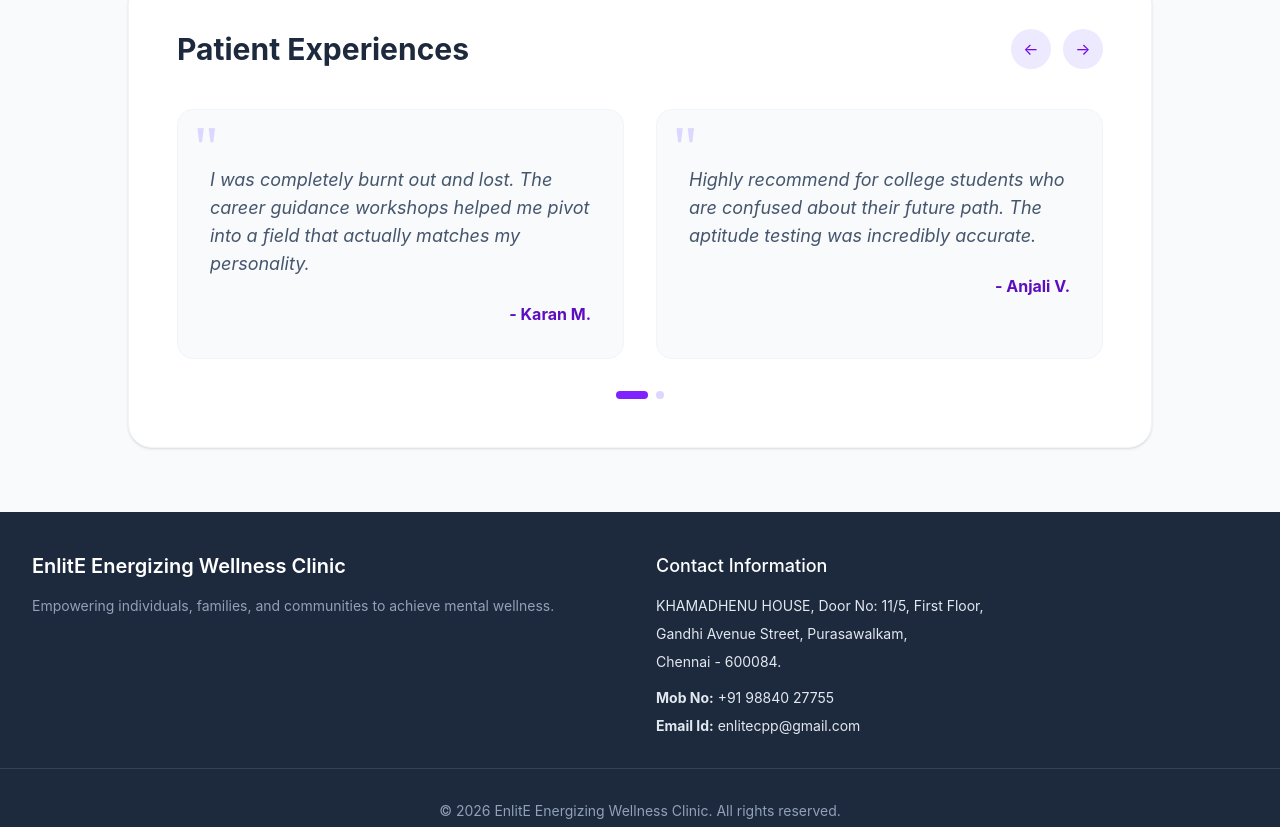
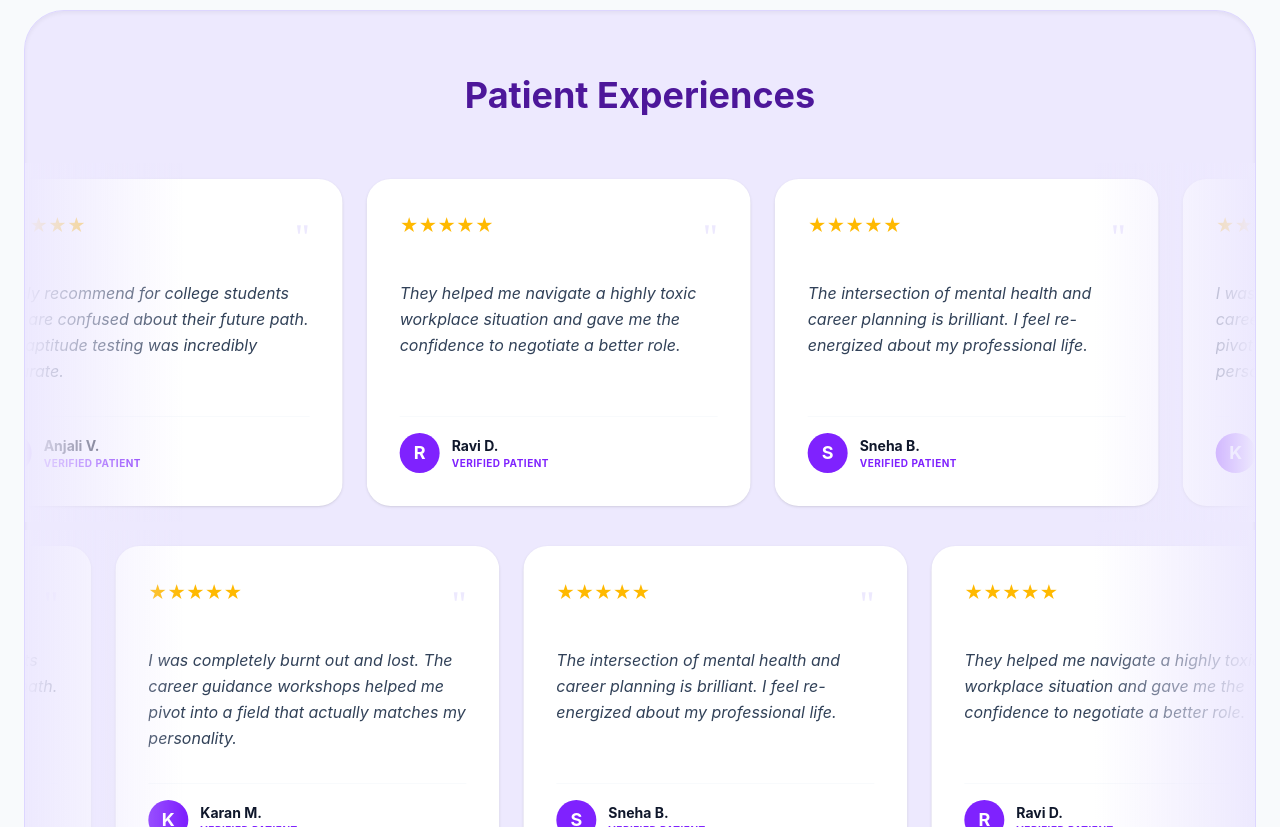
Before and after one commit to bytedarshan/EnlitE, a React (Vite) app: page /services/career in a window 1280 px wide. Shown: the part 1053-1880 px from the top of the page. Built offline with nearby package versions, Linux system fonts and the light colour scheme.

Commit message:
testimonials

```diff
--- a/src/pages/ServiceDetail.jsx
+++ b/src/pages/ServiceDetail.jsx
@@ -1,14 +1,11 @@
-import React, { useEffect, useState } from 'react';
+import React, { useEffect } from 'react';
 import { useParams, Link, Navigate } from 'react-router-dom';
-import { motion, AnimatePresence } from 'framer-motion';
+import { motion } from 'framer-motion';
 import { servicesData } from '../data/servicesData';
 
 const ServiceDetail = () => {
   const { id } = useParams();
   const service = servicesData[id];
-
-  // State for Testimonial Pagination
-  const [page, setPage] = useState(0);
 
   useEffect(() => {
     window.scrollTo(0, 0);
@@ -18,127 +15,168 @@ const ServiceDetail = () => {
     return <Navigate to="/services" />;
   }
 
-  // Calculate pages (2 testimonials per page)
-  const itemsPerPage = 2;
-  const totalPages = Math.ceil(service.testimonials.length / itemsPerPage);
-
-  // Slice the array to get only the current 2 testimonials
-  const currentTestimonials = service.testimonials.slice(
-    page * itemsPerPage,
-    (page * itemsPerPage) + itemsPerPage
-  );
-
-  const nextPage = () => setPage((prev) => (prev + 1) % totalPages);
-  const prevPage = () => setPage((prev) => (prev - 1 + totalPages) % totalPages);
-
+  // General page animations
   const fadeUp = {
     hidden: { opacity: 0, y: 20 },
     visible: { opacity: 1, y: 0, transition: { duration: 0.6 } }
   };
 
-  // Animation for the sliding testimonials
-  const slideVariants = {
-    enter: { opacity: 0, x: 50 },
-    center: { opacity: 1, x: 0, transition: { duration: 0.5, ease: "easeOut" } },
-    exit: { opacity: 0, x: -50, transition: { duration: 0.3, ease: "easeIn" } }
-  };
+  // We duplicate the testimonials multiple times so the infinite scroll never runs out of content
+  const marqueeItems = [...service.testimonials, ...service.testimonials, ...service.testimonials, ...service.testimonials];
 
   return (
-    <div className="bg-slate-50 min-h-screen py-16 px-4 sm:px-6 lg:px-8 overflow-hidden">
-      <div className="max-w-5xl mx-auto">
+    <div className="bg-slate-50 min-h-screen py-10 md:py-16 overflow-hidden">
 
+      {/* Injecting custom CSS for the infinite, pause-able marquee */}
+      <style>{`
+        @keyframes marqueeLeft {
+          0% { transform: translateX(0); }
+          100% { transform: translateX(-50%); }
+        }
+        @keyframes marqueeRight {
+          0% { transform: translateX(-50%); }
+          100% { transform: translateX(0); }
+        }
+        .animate-marquee-left {
+          animation: marqueeLeft 40s linear infinite;
+          width: max-content;
+        }
+        .animate-marquee-right {
+          animation: marqueeRight 40s linear infinite;
+          width: max-content;
+        }
+        /* Pauses the animation when the user hovers over the row */
+        .marquee-container:hover .animate-marquee-left,
+        .marquee-container:hover .animate-marquee-right {
+          animation-play-state: paused;
+        }
+      `}</style>
+
+      <div className="max-w-5xl mx-auto px-4 sm:px-6 lg:px-8">
         {/* Back Button */}
-        <Link to="/services" className="inline-flex items-center text-violet-600 hover:text-violet-800 font-medium mb-10 transition-colors">
+        <Link to="/services" className="inline-flex items-center text-violet-600 hover:text-violet-800 font-medium mb-8 md:mb-10 transition-colors">
           <span className="mr-2 text-xl">←</span> Back to All Services
         </Link>
 
         {/* Hero Section */}
-        <motion.div initial="hidden" animate="visible" variants={fadeUp} className="bg-white p-10 md:p-14 rounded-3xl shadow-sm border border-slate-100 mb-12">
-          <h1 className="text-3xl md:text-5xl font-bold text-slate-900 mb-6">{service.title}</h1>
-          <p className="text-xl text-violet-700 font-medium mb-8">{service.shortDesc}</p>
-          <p className="text-lg text-slate-700 leading-relaxed">{service.fullDesc}</p>
+        <motion.div initial="hidden" animate="visible" variants={fadeUp} className="bg-white p-8 md:p-14 rounded-2xl md:rounded-3xl shadow-sm border border-slate-100 mb-10 md:mb-12">
+          <h1 className="text-3xl md:text-5xl font-bold text-slate-900 mb-4 md:mb-6">{service.title}</h1>
+          <p className="text-lg md:text-xl text-violet-700 font-medium mb-6 md:mb-8">{service.shortDesc}</p>
+          <p className="text-base md:text-lg text-slate-700 leading-relaxed">{service.fullDesc}</p>
         </motion.div>
 
-        <div className="grid grid-cols-1 md:grid-cols-2 gap-12 mb-20">
+        <div className="grid grid-cols-1 md:grid-cols-2 gap-8 md:gap-12 mb-16 md:mb-20">
           {/* Benefits List */}
-          <motion.div initial="hidden" whileInView="visible" viewport={{ once: true }} variants={fadeUp} className="bg-violet-50 p-8 rounded-2xl border border-violet-100 h-full">
-            <h3 className="text-2xl font-bold text-slate-800 mb-6">Key Benefits</h3>
+          <motion.div initial="hidden" whileInView="visible" viewport={{ once: true }} variants={fadeUp} className="bg-violet-50 p-6 md:p-8 rounded-2xl border border-violet-100 h-full">
+            <h3 className="text-xl md:text-2xl font-bold text-slate-800 mb-6">Key Benefits</h3>
             <ul className="space-y-4">
               {service.benefits.map((benefit, index) => (
                 <li key={index} className="flex items-start">
-                  <span className="text-violet-600 mr-3 mt-1 text-xl">✓</span>
-                  <span className="text-slate-700 text-lg">{benefit}</span>
+                  <span className="text-violet-600 mr-3 mt-1 text-lg md:text-xl">✓</span>
+                  <span className="text-slate-700 text-base md:text-lg">{benefit}</span>
                 </li>
               ))}
             </ul>
           </motion.div>
 
           {/* Call to Action */}
-          <motion.div initial="hidden" whileInView="visible" viewport={{ once: true }} variants={fadeUp} className="bg-violet-800 p-10 rounded-2xl text-white flex flex-col justify-center h-full shadow-lg">
-            <h3 className="text-2xl font-bold mb-4">Take the Next Step</h3>
-            <p className="text-violet-100 mb-8 text-lg">Your mental wellness is a priority. Reach out today to schedule a confidential consultation.</p>
+          <motion.div initial="hidden" whileInView="visible" viewport={{ once: true }} variants={fadeUp} className="bg-violet-800 p-8 md:p-10 rounded-2xl text-white flex flex-col justify-center h-full shadow-lg">
+            <h3 className="text-xl md:text-2xl font-bold mb-4">Take the Next Step</h3>
+            <p className="text-violet-100 mb-8 text-base md:text-lg">Your mental wellness is a priority. Reach out today to schedule a confidential consultation.</p>
             <Link to="/contact">
-              <button className="w-full bg-white text-violet-900 font-bold py-4 rounded-xl shadow-md hover:bg-violet-50 transition-colors">
+              <button className="w-full bg-white text-violet-900 font-bold py-3 md:py-4 rounded-xl shadow-md hover:bg-violet-50 transition-colors">
                 Book an Appointment
               </button>
             </Link>
           </motion.div>
         </div>
+      </div>
 
-        {/* Testimonials Slider Section */}
-        <motion.div initial="hidden" whileInView="visible" viewport={{ once: true }} variants={fadeUp} className="relative bg-white p-8 md:p-12 rounded-3xl shadow-sm border border-slate-100">
+      {/* --- WALL OF LOVE: INFINITE MARQUEE WITH RESPONSIVE FRAME --- */}
+      <motion.div initial="hidden" whileInView="visible" viewport={{ once: true }} variants={fadeUp} className="max-w-[90rem] mx-auto px-0 sm:px-6 mt-10 mb-10">
 
-          <div className="flex justify-between items-center mb-10">
-            <h2 className="text-3xl font-bold text-slate-800">Patient Experiences</h2>
+        {/* The Frame / Container - Less padding and smaller border-radius on mobile */}
+        <div className="bg-violet-100 sm:rounded-[2.5rem] py-10 md:py-16 border-y sm:border border-violet-200 shadow-inner relative overflow-hidden">
 
-            {/* Slider Controls */}
-            <div className="flex space-x-3">
-              <button onClick={prevPage} className="h-10 w-10 rounded-full bg-violet-100 text-violet-700 flex items-center justify-center hover:bg-violet-200 transition-colors focus:outline-none">
-                ←
-              </button>
-              <button onClick={nextPage} className="h-10 w-10 rounded-full bg-violet-100 text-violet-700 flex items-center justify-center hover:bg-violet-200 transition-colors focus:outline-none">
-                →
-              </button>
+          <h2 className="text-2xl md:text-4xl font-bold text-violet-900 mb-8 md:mb-12 text-center relative z-20 px-4">
+            Patient Experiences
+          </h2>
+
+          {/* Row 1: Scrolling Left */}
+          <div className="marquee-container overflow-hidden py-2 md:py-4 w-full relative z-10">
+            {/* Gradients significantly thinner on mobile (w-8 instead of w-16) */}
+            <div className="absolute inset-y-0 left-0 w-8 sm:w-16 md:w-40 bg-gradient-to-r from-violet-100 to-transparent z-10 pointer-events-none"></div>
+            <div className="absolute inset-y-0 right-0 w-8 sm:w-16 md:w-40 bg-gradient-to-l from-violet-100 to-transparent z-10 pointer-events-none"></div>
+
+            <div className="animate-marquee-left flex gap-4 md:gap-6 px-2 md:px-3">
+              {marqueeItems.map((testimonial, index) => (
+                <div
+                  key={`row1-${index}`}
+                  // Cards are smaller on mobile (w-[280px]) and have less padding (p-6)
+                  className="w-[280px] md:w-96 flex-shrink-0 bg-white p-6 md:p-8 rounded-2xl md:rounded-3xl shadow-sm hover:shadow-xl hover:-translate-y-2 hover:border-violet-300 transition-all duration-300 cursor-default group relative overflow-hidden flex flex-col justify-between border border-transparent"
+                >
+                  <div className="absolute -right-6 -top-6 w-20 md:w-24 h-20 md:h-24 bg-violet-50 rounded-full opacity-0 group-hover:opacity-100 transition-opacity duration-500 z-0"></div>
+                  <div className="relative z-10">
+                    <div className="flex justify-between items-start mb-4 md:mb-6">
+                      <div className="flex space-x-1 text-amber-400 text-base md:text-lg">★★★★★</div>
+                      <span className="text-3xl md:text-4xl text-violet-100 font-serif leading-none mt-2 group-hover:text-violet-300 transition-colors">"</span>
+                    </div>
+                    {/* Text is slightly smaller on mobile (text-sm md:text-base) */}
+                    <p className="text-slate-700 italic mb-6 md:mb-8 text-sm md:text-base leading-relaxed line-clamp-4">
+                      {testimonial.feedback}
+                    </p>
+                  </div>
+                  <div className="relative z-10 flex items-center pt-4 border-t border-slate-50">
+                    <div className="h-8 w-8 md:h-10 md:w-10 rounded-full bg-violet-600 text-white flex items-center justify-center font-bold text-base md:text-lg mr-3">
+                      {testimonial.name.charAt(0)}
+                    </div>
+                    <div>
+                      <p className="text-slate-900 font-bold text-xs md:text-sm">{testimonial.name}</p>
+                      <p className="text-violet-600 text-[9px] md:text-[10px] font-bold uppercase tracking-wider">Verified Patient</p>
+                    </div>
+                  </div>
+                </div>
+              ))}
             </div>
           </div>
 
-          {/* The Animated Carousel */}
-          <div className="min-h-[250px] relative">
-            <AnimatePresence mode="wait">
-              <motion.div
-                key={page}
-                variants={slideVariants}
-                initial="enter"
-                animate="center"
-                exit="exit"
-                className="grid grid-cols-1 md:grid-cols-2 gap-8"
-              >
-                {currentTestimonials.map((testimonial, index) => (
-                  <div key={index} className="bg-slate-50 p-8 rounded-2xl border border-slate-100 relative">
-                    <span className="text-6xl text-violet-200 absolute top-2 left-4 font-serif leading-none">"</span>
-                    <p className="text-slate-600 italic mb-6 relative z-10 text-lg pt-6 line-clamp-4">
+          {/* Row 2: Scrolling Right */}
+          <div className="marquee-container overflow-hidden py-2 md:py-4 w-full relative z-10 mt-2">
+            <div className="absolute inset-y-0 left-0 w-8 sm:w-16 md:w-40 bg-gradient-to-r from-violet-100 to-transparent z-10 pointer-events-none"></div>
+            <div className="absolute inset-y-0 right-0 w-8 sm:w-16 md:w-40 bg-gradient-to-l from-violet-100 to-transparent z-10 pointer-events-none"></div>
+
+            <div className="animate-marquee-right flex gap-4 md:gap-6 px-2 md:px-3">
+              {[...marqueeItems].reverse().map((testimonial, index) => (
+                <div
+                  key={`row2-${index}`}
+                  className="w-[280px] md:w-96 flex-shrink-0 bg-white p-6 md:p-8 rounded-2xl md:rounded-3xl shadow-sm hover:shadow-xl hover:-translate-y-2 hover:border-violet-300 transition-all duration-300 cursor-default group relative overflow-hidden flex flex-col justify-between border border-transparent"
+                >
+                  <div className="absolute -right-6 -top-6 w-20 md:w-24 h-20 md:h-24 bg-violet-50 rounded-full opacity-0 group-hover:opacity-100 transition-opacity duration-500 z-0"></div>
+                  <div className="relative z-10">
+                    <div className="flex justify-between items-start mb-4 md:mb-6">
+                      <div className="flex space-x-1 text-amber-400 text-base md:text-lg">★★★★★</div>
+                      <span className="text-3xl md:text-4xl text-violet-100 font-serif leading-none mt-2 group-hover:text-violet-300 transition-colors">"</span>
+                    </div>
+                    <p className="text-slate-700 italic mb-6 md:mb-8 text-sm md:text-base leading-relaxed line-clamp-4">
                       {testimonial.feedback}
                     </p>
-                    <p className="text-violet-800 font-bold text-right">- {testimonial.name}</p>
                   </div>
-                ))}
-              </motion.div>
-            </AnimatePresence>
+                  <div className="relative z-10 flex items-center pt-4 border-t border-slate-50">
+                    <div className="h-8 w-8 md:h-10 md:w-10 rounded-full bg-violet-600 text-white flex items-center justify-center font-bold text-base md:text-lg mr-3">
+                      {testimonial.name.charAt(0)}
+                    </div>
+                    <div>
+                      <p className="text-slate-900 font-bold text-xs md:text-sm">{testimonial.name}</p>
+                      <p className="text-violet-600 text-[9px] md:text-[10px] font-bold uppercase tracking-wider">Verified Patient</p>
+                    </div>
+                  </div>
+                </div>
+              ))}
+            </div>
           </div>
 
-          {/* Page Indicators */}
-          <div className="flex justify-center mt-8 space-x-2">
-            {Array.from({ length: totalPages }).map((_, idx) => (
-              <div
-                key={idx}
-                className={`h-2 rounded-full transition-all duration-300 ${idx === page ? 'w-8 bg-violet-600' : 'w-2 bg-violet-200'}`}
-              />
-            ))}
-          </div>
-
-        </motion.div>
-
-      </div>
+        </div>
+      </motion.div>
     </div>
   );
 };
```
